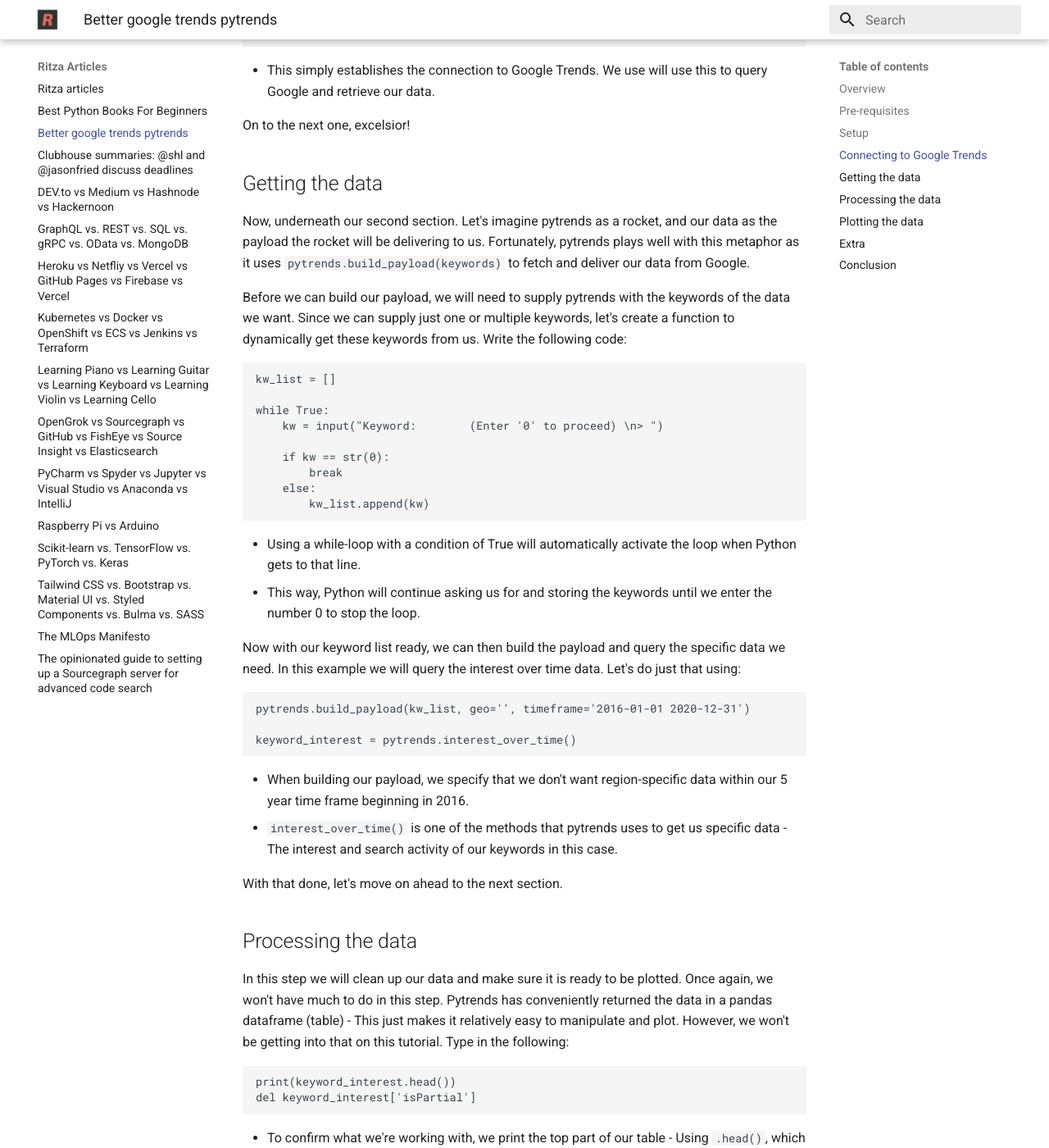
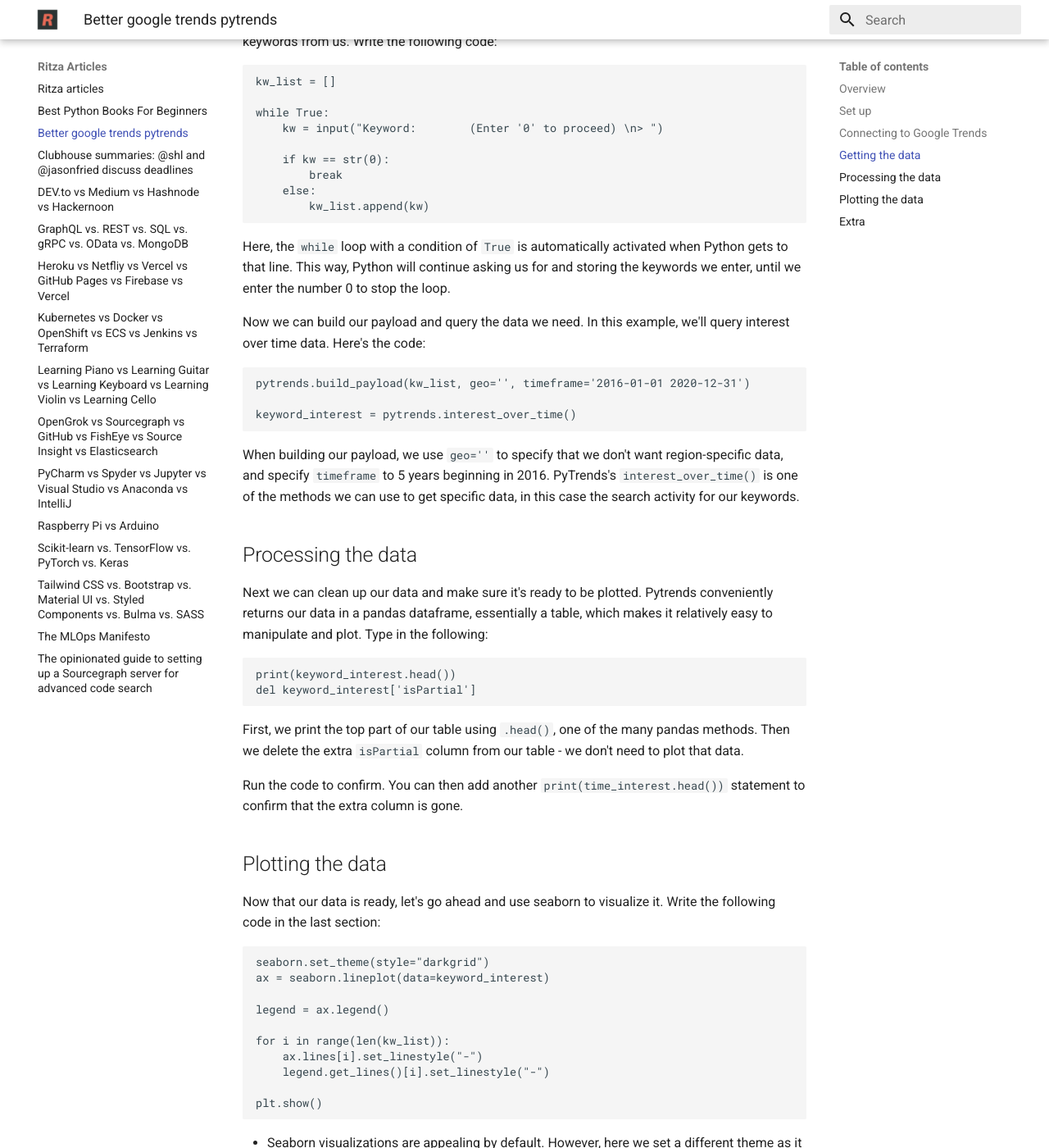
Before and after one commit to ritza-co/internal-articles, an MkDocs documentation site: the page built from docs/better-google-trends-pytrends.md, in a window 1280 px wide and 1400 px high, scrolled down 2098 px. Shown: the whole window at 82% size. Built offline with MkDocs 1.6.1 and Material for MkDocs 9.7.7, drawn with Linux system fonts in a browser that asks for light colours; some of the changed text lies outside the part shown.

Commit message:
Google Trends version 2
As yet incomplete, final edits still to be made.

````diff
--- a/docs/better-google-trends-pytrends.md
+++ b/docs/better-google-trends-pytrends.md
@@ -4,28 +4,24 @@
 [TOC]
 
 ## Overview
-In this article we will be looking at generation good-looking graphs with Google Trends.
-We are tackling this topic as the visualizations on Google Trends can often times lack visual appeal.
-We will obtain the data using pytrends - an unofficial Google Trends api. To visualize the data we will use seaborn - a matplotlib based library.
+In this article we'll show you how to generate good-looking graphs with Google Trends. We'll get our data using PyTrends, an unofficial Google Trends API. We'll visualize the data using seaborn, a Matplotlib-based library.
 
-## Pre-requisites
-Prior experience with Python and data visualizations will be beneficial, but ultimately, you will be just fine without it.
+Some experience with Python and data visualizations will be helpful when you tackle this tutorial, but not essential.
 
 Let's get started.
 
-## Setup
-So, let's begin by installing the the modules we need. Type the following into your terminal:
+## Set up
+We'll begin by installing the modules we need. Type the following into your terminal:
 
 `pip install pytrends` or `python -m pip install pytrends`
 
 `pip install seaborn` or `python -m pip install seaborn`
 
-Since seaborn is built on top of matplotlib, it will install the other required dependies for us (`numpy`, `scipy`, `pandas` and `matplotlib`). We won't get into using all of those, but it is good to be aware of them.
+Since seaborn is built on top of Matplotlib, it will install the other required dependencies for us (`numpy`, `scipy`, `pandas` and `matplotlib`). We won't get into using all of those, but it is good to be aware of them.
 
-Now, create your python file - name it anything you want besides 'seaborn.py' or 'pytrends.py'.
-Essentially, you do not want your file name to be the same name as any of the modules you are importing because Python sees your local file first, thinks it is the module and then tries to import that. This leads to attribute and circular import errors which we always want to avoid as best as we can.
+Now create your Python file. Give it a name, like ‘graphs.py’, but don’t name it the same as any of the modules you’re importing (‘seaborn.py’ or ‘pytrends.py’) to avoid attribute and circular import errors.
 
-At the top of your python file, import the modules with the following:
+At the top of your Python file, import the modules with the following code:
 ```
 import seaborn
 import matplotlib.pyplot as plt
@@ -33,7 +29,7 @@
 from pytrends.request import TrendReq
 ```
 
-Before we start coding away, let's create a plan of action to help us keep perspective while we are creating this script. Add this basic outline as multi-line comments:
+Let's include a plan of action in our script. Add this basic outline as multi-line comments:
 ```
 '''
 1. Connect to Google Trends using pytrends.
@@ -51,24 +47,19 @@
 4. Plotting the data.
 '''
 ```
-We will be writing our code underneath each relevant section.
-Let's begin.
+We’ll add our code to the relevant sections.
 
 ## Connecting to Google Trends
-Fortunately, our first step is quickly achieved using the following code - Go ahead and type it in underneath the first section:
+Add the following code under the first comment to connect to Google Trends:
 ```
 pytrends = TrendReq()
 ```
-- This simply establishes the connection to Google Trends. We use will use this to query Google and retrieve our data.
-
-On to the next one, excelsior!
+Here we're establishing the connection to Google Trends in order to query Google and retrieve our data.
 
 ## Getting the data
-Now, underneath our second section. Let's imagine pytrends as a rocket, and our data as the payload the rocket will be delivering to us.
-Fortunately, pytrends plays well with this metaphor as it uses `pytrends.build_payload(keywords)` to fetch and deliver our data from Google.
+PyTrends uses `pytrends.build_payload()` to fetch our data from Google. Before we can build our payload, we need to supply PyTrends with keywords for the data we want.
 
-Before we can build our payload, we will need to supply pytrends with the keywords of the data we want.
-Since we can supply just one or multiple keywords, let's create a function to dynamically get these keywords from us. Write the following code:
+We can supply just one or multiple keywords, so let's create a function to dynamically get these keywords from us. Write the following code:
 ```
 kw_list = []
 
@@ -80,38 +71,33 @@
     else:
         kw_list.append(kw)
 ```
-- Using a while-loop with a condition of True will automatically activate the loop when Python gets to that line.
-- This way, Python will continue asking us for and storing the keywords until we enter the number 0 to stop the loop.
+Here, the `while` loop with a condition of `True` is automatically activated when Python gets to that line. This way, Python will continue asking us for and storing the keywords we enter, until we enter the number 0 to stop the loop.
 
-Now with our keyword list ready, we can then build the payload and query the specific data we need. In this example we will query the interest over time data. Let's do just that using:
+Now we can build our payload and query the data we need. In this example, we'll query interest over time data. Here's the code:
+
 ```
 pytrends.build_payload(kw_list, geo='', timeframe='2016-01-01 2020-12-31')
 
 keyword_interest = pytrends.interest_over_time()
 ```
-- When building our payload, we specify that we don't want region-specific data within our 5 year time frame beginning in 2016.
-- `interest_over_time()` is one of the methods that pytrends uses to get us specific data - The interest and search activity of our keywords in this case.
 
-With that done, let's move on ahead to the next section.
+When building our payload, we use `geo=''` to specify that we don't want region-specific data, and specify `timeframe` to 5 years beginning in 2016. PyTrends's `interest_over_time()` is one of the methods we can use to get specific data, in this case the search activity for our keywords.
 
 ## Processing the data
-In this step we will clean up our data and make sure it is ready to be plotted.
-Once again, we won't have much to do in this step. Pytrends has conveniently returned the data in a
-pandas dataframe (table) - This just makes it relatively easy to manipulate and plot. However, we won't be getting into that on this tutorial. Type in the following:
+Next we can clean up our data and make sure it's ready to be plotted. Pytrends conveniently returns our data in a pandas dataframe, essentially a table, which makes it relatively easy to manipulate and plot. Type in the following:
+
 ```
 print(keyword_interest.head())
 del keyword_interest['isPartial']
 ```
-- To confirm what we're working with, we print the top part of our table - Using `.head()`, which is one of the many pandas methods.
-- We then delete the extra 'isPartial' column from our table as we won't need to plot it.
 
-Go ahead and run the code to confirm. You can then add another `print(time_interest.head())` statement to confirm that the extra column is gone.
+First, we print the top part of our table using `.head()`, one of the many pandas methods. Then we delete the extra `isPartial` column from our table - we don't need to plot that data.
 
-Now, we're ready for the last step. Let's move on.
+Run the code to confirm. You can then add another `print(time_interest.head())` statement to confirm that the extra column is gone.
 
 ## Plotting the data
-With our data ready, let's go ahead and use seaborn to visualize it.
-Write the following code in your remaining section.
+Now that our data is ready, let's go ahead and use seaborn to visualize it. Write the following code in the last section:
+
 ```
 seaborn.set_theme(style="darkgrid")
 ax = seaborn.lineplot(data=keyword_interest)
@@ -124,19 +110,13 @@
 
 plt.show()
 ```
+
 - Seaborn visualizations are appealing by default. However, here we set a different theme as it might suit the style of our current data more - This of course is personal preference and so, any or no theme at all is okay.
 - Passing in our data as a parameter we use `seaborn.lineplot()` to plot the data in a way that suits our needs - We then save this plot into an `ax` variable.
 - From our `ax` variable we can access the legend and the line styles. We then use a loop (based on the number of keywords in our `kw_list`) to change every line style -from a dotted line to a straight line- on the plot and legend.
 - Finally, we use `plt.show()` to see our plot.
 
-At this point you can run the code and a graph should appear on your screen.
-We have accomplished all the objectives set out by our plan of action.
+If you run the code now, a graph should appear on your screen.
 
 ## Extra
-Say you got tired of pressing the Enter key after every keyword and you wanted to enter all of them in one line. How would you go about doing that?
-What if you wanted to separate the list using a comma? Or a 'vs.'? or either?
-Try that out on your own and see if you can achieve it.
-
-
-## Conclusion
-In this tutorial we learned how to create custom appealing visualizations using a library built on matplotlib and an unofficial Google Trends api in Python. We have also learned how to automate our input process. I hope you enjoyed it and have come up with a solution for the extra section.
+Say you get tired of pressing the Enter key after every keyword and you want to enter all of them in one line. How would you go about doing that? What if you want to separate the list using a comma? Or a 'vs.'? Or either? Try that out on your own and see if you can achieve it.
````
